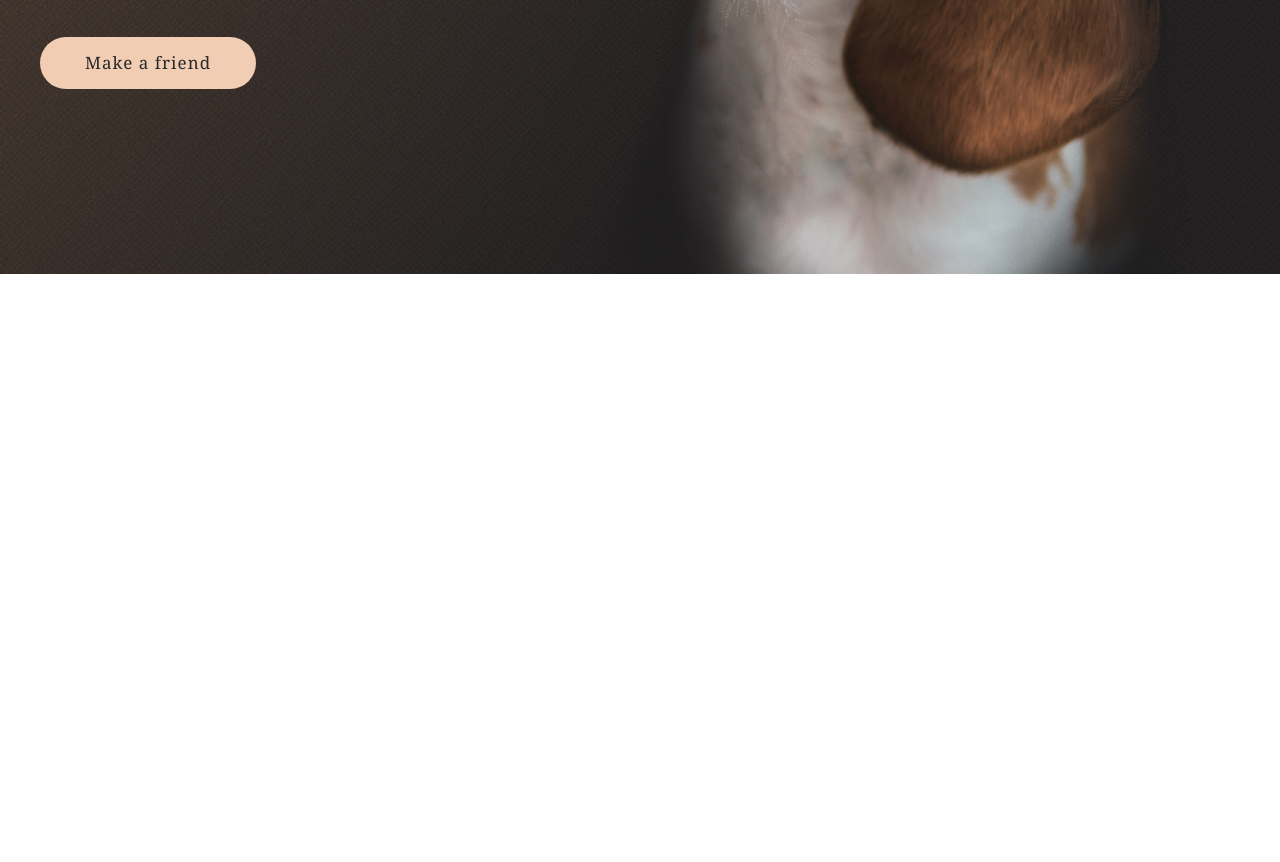
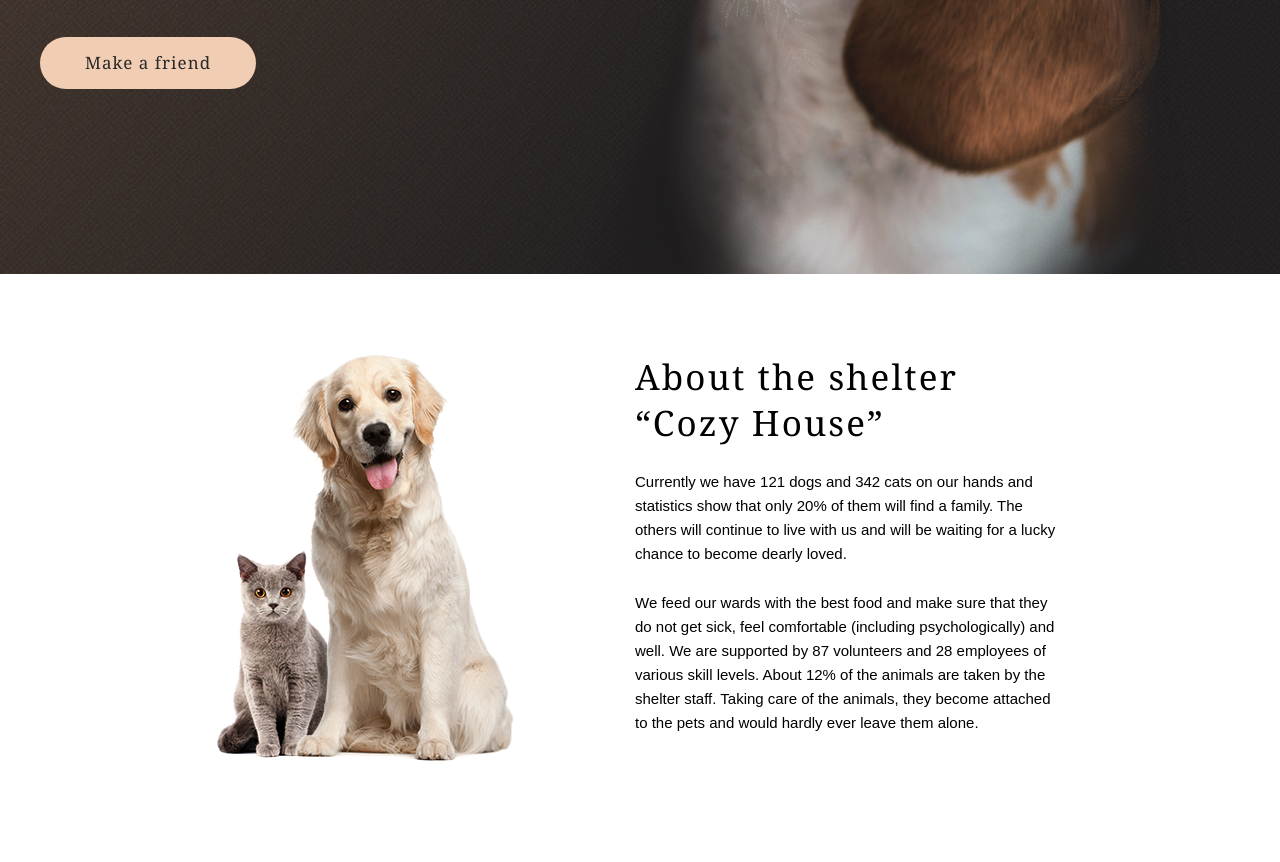
Before and after one commit to Makcim1997/Shelter-2, a plain HTML site: page pages/main/index.html in a window 1280 px wide. Shown: the part 634-1496 px from the top of the page. Before the commit the page ends 908 px from the top, so only its background shows below. Drawn offline with Linux system fonts and the light colour scheme.

Commit message:
feat: added block about

```diff
--- a/pages/main/index.html
+++ b/pages/main/index.html
@@ -38,6 +38,23 @@
             </div>
         </section>
 
+        <section class="about">
+            <div class="about__container">
+                <div class="about__content">
+                    <img class="about__img" src="../assets/images/about-pets.png" alt="about__img-dog">
+                    <div class="info">
+                        <h3 class="info__heading">About the shelter “Cozy House”</h3>
+                        <p class="info__subheading">Currently we have 121 dogs and 342 cats on our hands and statistics show that only 20% of them will find a family.
+                            The others will continue to live with us and will be waiting for a lucky chance to become dearly loved.</p>
+                        <p class="info__subheading">We feed our wards with the best food and make sure that they do not get sick,
+                            feel comfortable (including psychologically) and well.
+                            We are supported by 87 volunteers and 28 employees of various skill levels.
+                            About 12% of the animals are taken by the shelter staff.
+                            Taking care of the animals, they become attached to the pets and would hardly ever leave them alone.</p>
+                    </div>
+                </div>
+            </div>
+        </section>
     </main>
     <script src="script.js"></script>
 </body>
--- a/pages/main/style.scss
+++ b/pages/main/style.scss
@@ -19,6 +19,9 @@ button {
     border: none;
     cursor: pointer;
 }
+
+
+/*===== Header =====*/
 
 .header {
     width: 100%;
@@ -80,7 +83,12 @@ button {
     }
 }
 
+/*===== Header =====*/
+
 .main {
+
+    /*===== not-only =====*/
+
     .not-only {
         width: 100%;
         display: flex;
@@ -102,7 +110,6 @@ button {
 
         .not-only__content {
             margin-top: 163px;
-            // margin-right: 42px;
             max-width: 460px;
         }
 
@@ -139,6 +146,60 @@ button {
         }
     }
 
+    /*===== not-only =====*/
+
+    /*===== About =====*/
+
+    .about {
+        width: 100%;
+        display: flex;
+        justify-content: center;
+
+        .about__container {
+            max-width: 1200px;
+            margin: 80px 40px 100px;
+            display: flex;
+        }
+
+        .about__content {
+            max-width: 1200px;
+            width: 100%;
+            padding: 0 175px;
+            display: flex;
+        }
+
+        .about__img {
+            height: 408px;
+        }
+
+        .info {
+            margin-left: 120px;
+        }
+
+        .info__heading {
+            margin-bottom: 25px;
+            max-width: 370px;
+            font-size: 35px;
+            font-weight: 400;
+            line-height: 45.5px;
+            letter-spacing: 0.06em;
+        }
+
+        .info__subheading {
+            max-width: 430px;
+            font-family: 'Arial';
+            font-size: 15px;
+            line-height: 24px;
+            font-weight: 400;
+        }
+
+        .info__subheading:nth-child(2) {
+            margin-bottom: 25px;
+        }
+    }
+
+    /*===== About =====*/
+
 
 
 
```
Also changed, not shown: pages/assets/images/about-pets.png (added), pages/main/style.css, 1 other file.
